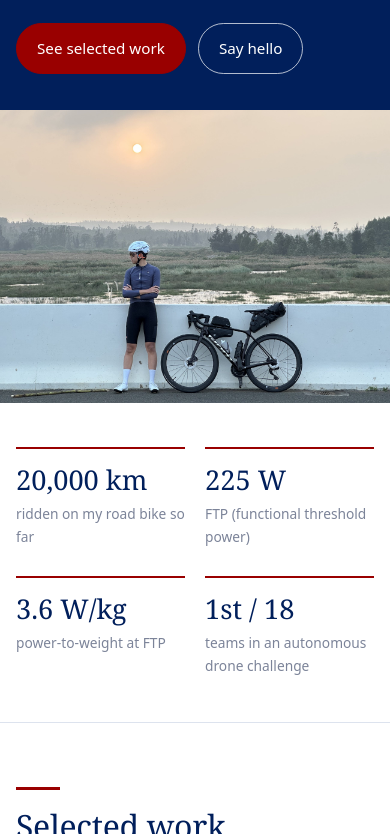
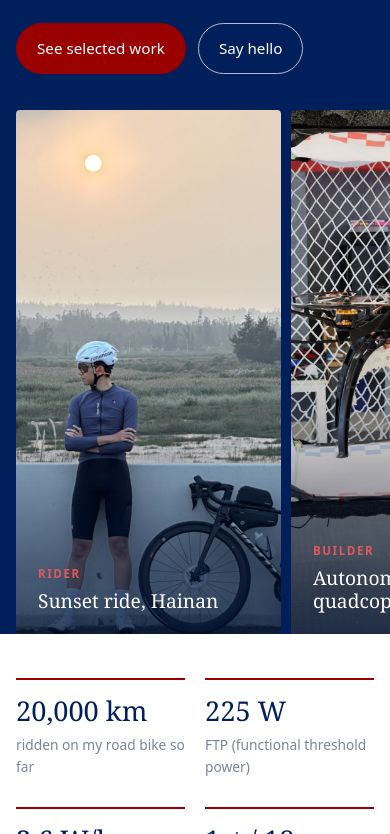
Before and after one commit to boyang826/boyang826.github.io, an Astro site: page / in a window 390 px wide. Shown: the part 521-1355 px from the top of the page. Built offline with nearby package versions, Linux system fonts and the light colour scheme; Astro itself is replaced by a stand-in of ours.

Commit message:
Replace the single hero photo with a hover-expanding photo strip
Six portrait slices alternate riding and project photos. On desktop the
hovered slice widens with a caption while the others dim, and images
drift slightly with the cursor; on phones it becomes a swipeable row.
Each slice links to its project or the cycling page.

Co-Authored-By: Claude Opus 5.5 <noreply@anthropic.com>

```diff
--- /dev/null
+++ b/src/components/PhotoStrip.astro
@@ -0,0 +1,208 @@
+---
+// Hero photo strip: tall portrait slices of work and riding photos. On desktop the hovered
+// slice widens, the others dim, and the image drifts slightly with the cursor. On phones it
+// becomes a swipeable row. Each slice links to the project or cycling page it shows.
+import { Image } from 'astro:assets';
+import { localize, type Lang } from '../i18n/ui';
+import sunset from '../assets/images/hero/sunset-wide.jpg';
+import quad from '../assets/images/projects/autonomous-quadcopter/gate.jpg';
+import coast from '../assets/images/cycling/bikepacking-coast-road.jpg';
+import board from '../assets/images/projects/dopamine-sensing/cover.jpg';
+import club from '../assets/images/cycling/group-ride.jpg';
+import vr from '../assets/images/projects/vr-motion-capture/cover.jpg';
+
+interface Props {
+  lang: Lang;
+}
+
+const { lang } = Astro.props;
+const en = lang === 'en';
+const slices = [
+  { src: sunset, focus: '38% 60%', href: '/cycling/', tag: en ? 'Rider' : '骑行', title: en ? 'Sunset ride, Hainan' : '海南，日落骑行' },
+  { src: quad, focus: '50% 42%', href: '/projects/autonomous-quadcopter/', tag: en ? 'Builder' : '工程', title: en ? 'Autonomous quadcopter · 1st of 18' : '自主四旋翼 · 18 队第一' },
+  { src: coast, focus: '50% 60%', href: '/cycling/', tag: en ? 'Rider' : '骑行', title: en ? 'Bikepacking the coast' : '沿海驮包骑行' },
+  { src: board, focus: '55% 50%', href: '/projects/dopamine-sensing/', tag: en ? 'Engineer' : '工程', title: en ? 'Wireless dopamine sensor' : '无线多巴胺检测' },
+  { src: club, focus: '62% 50%', href: '/cycling/', tag: en ? 'Rider' : '骑行', title: en ? 'The club I co-founded · 50+ riders' : '我参与创办的车社 · 50+ 人' },
+  { src: vr, focus: '55% 40%', href: '/projects/vr-motion-capture/', tag: en ? 'Builder' : '工程', title: en ? 'VR motion capture' : 'VR 动作捕捉' },
+];
+---
+
+<div class="strip" data-strip>
+  {
+    slices.map((s, i) => (
+      <a class="slice" href={localize(s.href, lang)} aria-label={s.title} style={`--focus: ${s.focus}`}>
+        <Image src={s.src} alt={s.title} widths={[400, 800, 1200]} sizes="(max-width: 760px) 75vw, 50vw" loading={i < 3 ? 'eager' : 'lazy'} />
+        <span class="caption">
+          <span class="tag">{s.tag}</span>
+          <span class="title">{s.title}</span>
+        </span>
+      </a>
+    ))
+  }
+</div>
+
+<script>
+  // Cursor drift: each image shifts a few pixels against the pointer for a light parallax.
+  const reduce = window.matchMedia('(prefers-reduced-motion: reduce)').matches;
+  const hover = window.matchMedia('(hover: hover)').matches;
+  if (!reduce && hover) {
+    for (const strip of document.querySelectorAll<HTMLElement>('[data-strip]')) {
+      const slices = strip.querySelectorAll<HTMLElement>('.slice');
+      strip.addEventListener('pointermove', (e) => {
+        for (const s of slices) {
+          const r = s.getBoundingClientRect();
+          // Clamp to [-0.5, 0.5] so slices far from the cursor never drift past their edges.
+          const dx = Math.max(-0.5, Math.min(0.5, (e.clientX - r.left) / r.width - 0.5));
+          const dy = Math.max(-0.5, Math.min(0.5, (e.clientY - r.top) / r.height - 0.5));
+          s.style.setProperty('--dx', dx.toFixed(3));
+          s.style.setProperty('--dy', dy.toFixed(3));
+        }
+      });
+      strip.addEventListener('pointerleave', () => {
+        for (const s of slices) {
+          s.style.setProperty('--dx', '0');
+          s.style.setProperty('--dy', '0');
+        }
+      });
+    }
+  }
+</script>
+
+<style>
+  .strip {
+    display: flex;
+    gap: 4px;
+    height: min(76vh, 680px);
+    min-height: 420px;
+    background: var(--navy);
+  }
+
+  .slice {
+    position: relative;
+    flex: 1 1 0;
+    min-width: 0;
+    overflow: hidden;
+    color: #fff;
+    text-decoration: none;
+    transition: flex-grow 0.7s cubic-bezier(0.22, 0.8, 0.24, 1);
+  }
+
+  .slice :global(img) {
+    width: 100%;
+    height: 100%;
+    object-fit: cover;
+    object-position: var(--focus, 50% 50%);
+    transform: translate3d(calc(var(--dx, 0) * -6%), calc(var(--dy, 0) * -6%), 0) scale(1.08);
+    transition: transform 0.9s cubic-bezier(0.22, 0.8, 0.24, 1), filter 0.6s ease;
+  }
+
+  /* Gradient so the caption stays readable on any photo */
+  .slice::after {
+    content: '';
+    position: absolute;
+    inset: 0;
+    background: linear-gradient(to top, rgba(0, 16, 48, 0.78) 0%, rgba(0, 16, 48, 0.1) 42%, transparent 60%);
+    opacity: 0.55;
+    transition: opacity 0.6s ease;
+    pointer-events: none;
+  }
+
+  .caption {
+    position: absolute;
+    left: 22px;
+    right: 22px;
+    bottom: 22px;
+    z-index: 1;
+    display: grid;
+    gap: 6px;
+    opacity: 0;
+    transform: translateY(12px);
+    transition: opacity 0.45s ease, transform 0.6s cubic-bezier(0.22, 0.8, 0.24, 1);
+  }
+
+  .tag {
+    font-size: 0.72rem;
+    font-weight: 600;
+    letter-spacing: 0.14em;
+    text-transform: uppercase;
+    color: var(--red-on-navy);
+  }
+
+  .title {
+    font-family: var(--font-serif);
+    font-size: clamp(1.2rem, 1.9vw, 1.6rem);
+    line-height: 1.2;
+    white-space: nowrap;
+  }
+
+  @media (hover: hover) and (min-width: 761px) {
+    .strip:hover .slice {
+      flex-grow: 0.7;
+    }
+
+    .strip .slice:hover,
+    .strip .slice:focus-visible {
+      flex-grow: 3.4;
+    }
+
+    .strip:hover .slice:not(:hover) :global(img) {
+      filter: saturate(0.6) brightness(0.72);
+    }
+
+    .slice:hover::after,
+    .slice:focus-visible::after {
+      opacity: 1;
+    }
+
+    .slice:hover .caption,
+    .slice:focus-visible .caption {
+      opacity: 1;
+      transform: none;
+      transition-delay: 0.15s;
+    }
+  }
+
+  /* Phones and touch screens: a swipeable row with captions always shown */
+  @media (max-width: 760px), (hover: none) {
+    .strip {
+      height: 62vh;
+      min-height: 380px;
+      overflow-x: auto;
+      scroll-snap-type: x mandatory;
+      scrollbar-width: none;
+      padding-inline: 16px;
+      gap: 10px;
+    }
+
+    .strip::-webkit-scrollbar {
+      display: none;
+    }
+
+    .slice {
+      flex: 0 0 74%;
+      scroll-snap-align: center;
+      border-radius: var(--radius);
+    }
+
+    .slice::after {
+      opacity: 1;
+    }
+
+    .caption {
+      opacity: 1;
+      transform: none;
+    }
+
+    .title {
+      white-space: normal;
+    }
+  }
+
+  @media (prefers-reduced-motion: reduce) {
+    .slice,
+    .slice :global(img),
+    .caption {
+      transition: none;
+    }
+  }
+</style>
--- a/src/views/Home.astro
+++ b/src/views/Home.astro
@@ -4,9 +4,9 @@ import { getCollection } from 'astro:content';
 import Base from '../layouts/Base.astro';
 import ProjectCard from '../components/ProjectCard.astro';
 import RouteLine from '../components/RouteLine.astro';
+import PhotoStrip from '../components/PhotoStrip.astro';
 import { site, resumes } from '../data/site';
 import { localize, t, type Lang } from '../i18n/ui';
-import hero from '../assets/images/hero/sunset-wide.jpg';
 import groupRide from '../assets/images/cycling/group-ride.jpg';
 import coastRoad from '../assets/images/cycling/bikepacking-coast-road.jpg';
 import twoRiders from '../assets/images/cycling/two-riders-sunset.jpg';
@@ -36,9 +36,7 @@ const slugOf = (id: string) => id.split('/')[1];
         </div>
       </div>
     </div>
-    <figure class="hero-photo">
-      <Image src={hero} alt={lang === 'en' ? 'Me and my bike at sunset on a coastal road in Hainan' : '海南海边公路上的日落，我和我的车'} widths={[900, 1400, 2000, 2600]} sizes="100vw" loading="eager" fetchpriority="high" />
-    </figure>
+    <PhotoStrip lang={lang} />
   </section>
 
   <section class="stats container" aria-label="Highlights">
@@ -137,28 +135,9 @@ const slugOf = (id: string) => id.split('/')[1];
     margin-top: 26px;
   }
 
-  .hero-photo {
-    margin: 0;
-    aspect-ratio: 16 / 10;
-    width: 100%;
-    overflow: hidden;
-    background: var(--navy);
-  }
-
-  .hero-photo :global(img) {
-    width: 100%;
-    height: 100%;
-    object-fit: cover;
-    object-position: 50% 52%;
-  }
-
   @media (max-width: 860px) {
     .hero-copy {
       grid-template-columns: 1fr;
-    }
-
-    .hero-photo {
-      aspect-ratio: 4 / 3;
     }
   }
 
```
